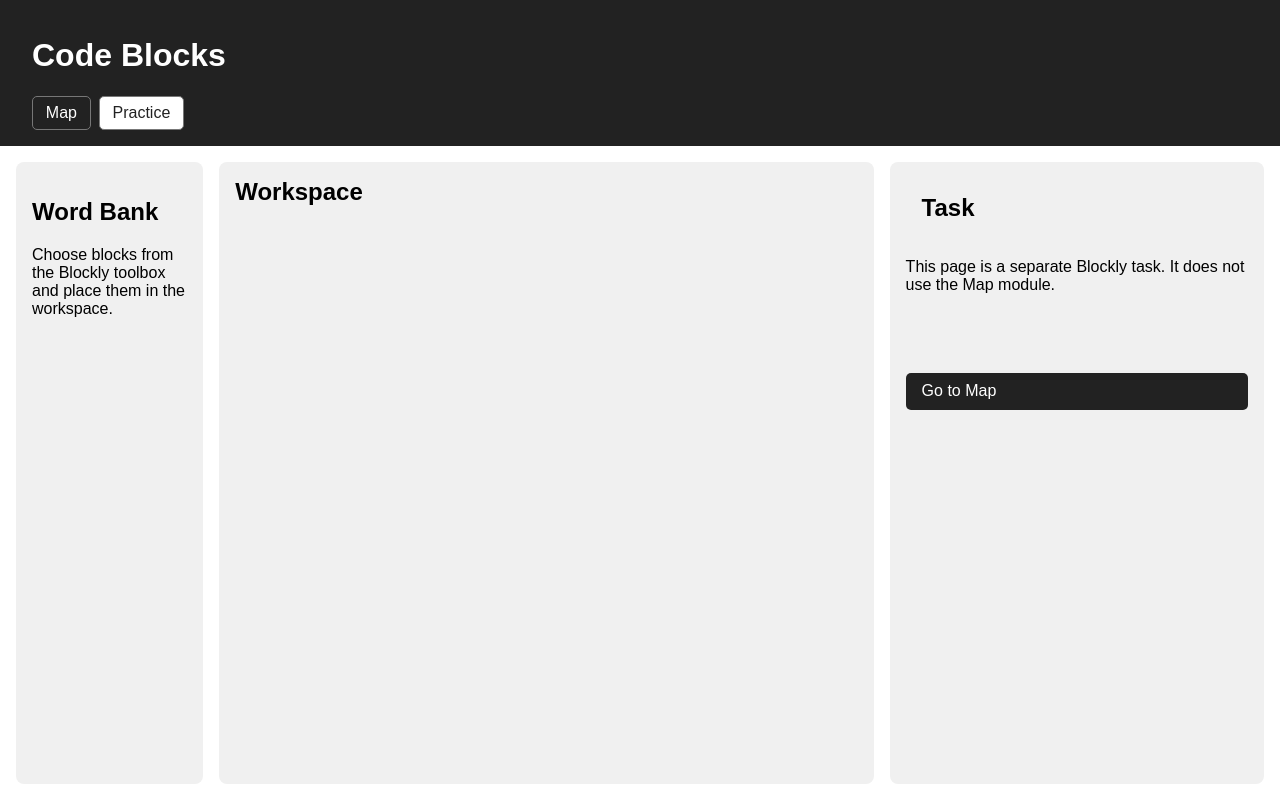
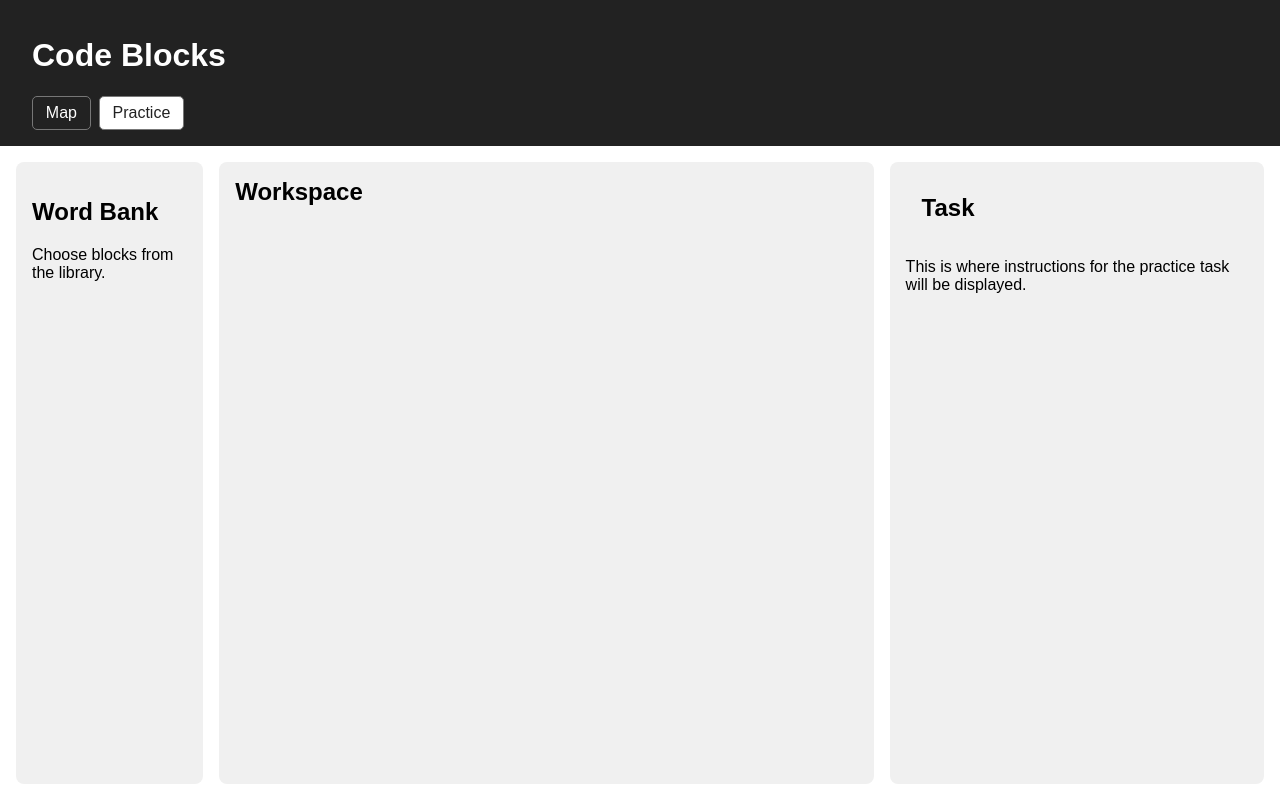
Before and after one commit to UCCS-CS4300-5300/group3-fall2026, a Django app: page / in a window 1280 px wide. Run offline with Django 5.2, Linux system fonts and the light colour scheme.

Commit message:
Map is in stable state

```diff
--- a/project/core/templates/core/map.html
+++ b/project/core/templates/core/map.html
@@ -17,7 +17,7 @@
     </nav>
   </header>
   <div class="columns">
-    <div class="column word-bank-column"><h2>Word Bank</h2><p>The Blockly toolbox is attached to the workspace. Use its Movement, Logic, and Loops categories to choose commands.</p></div>
+    <div class="column word-bank-column"><h2>Word Bank</h2><p>Library area</p></div>
     <div class="column workspace-column"><h2>Workspace</h2><div id="blockly-workspace"></div></div>
     <div class="column scenario-column">
       <div id="map-game">
--- a/project/core/templates/core/practice.html
+++ b/project/core/templates/core/practice.html
@@ -20,7 +20,7 @@
   <div class="columns">
     <div class="column word-bank-column">
       <h2>Word Bank</h2>
-      <p>Choose blocks from the Blockly toolbox and place them in the workspace.</p>
+      <p>Choose blocks from the library.</p>
     </div>
 
     <div class="column workspace-column">
@@ -31,9 +31,8 @@
     <div class="column scenario-column">
       <div id="practice-task">
         <h2>Task</h2>
-        <p>This page is a separate Blockly task. It does not use the Map module.</p>
+        <p>This is where instructions for the practice task will be displayed.</p>
         <div id="practice-status" aria-live="polite"></div>
-		<a class="button" href="{% url 'core:map' %}">Go to Map</a>
       </div>
     </div>
   </div>
```
Also changed, not shown: package-lock.json (added).
